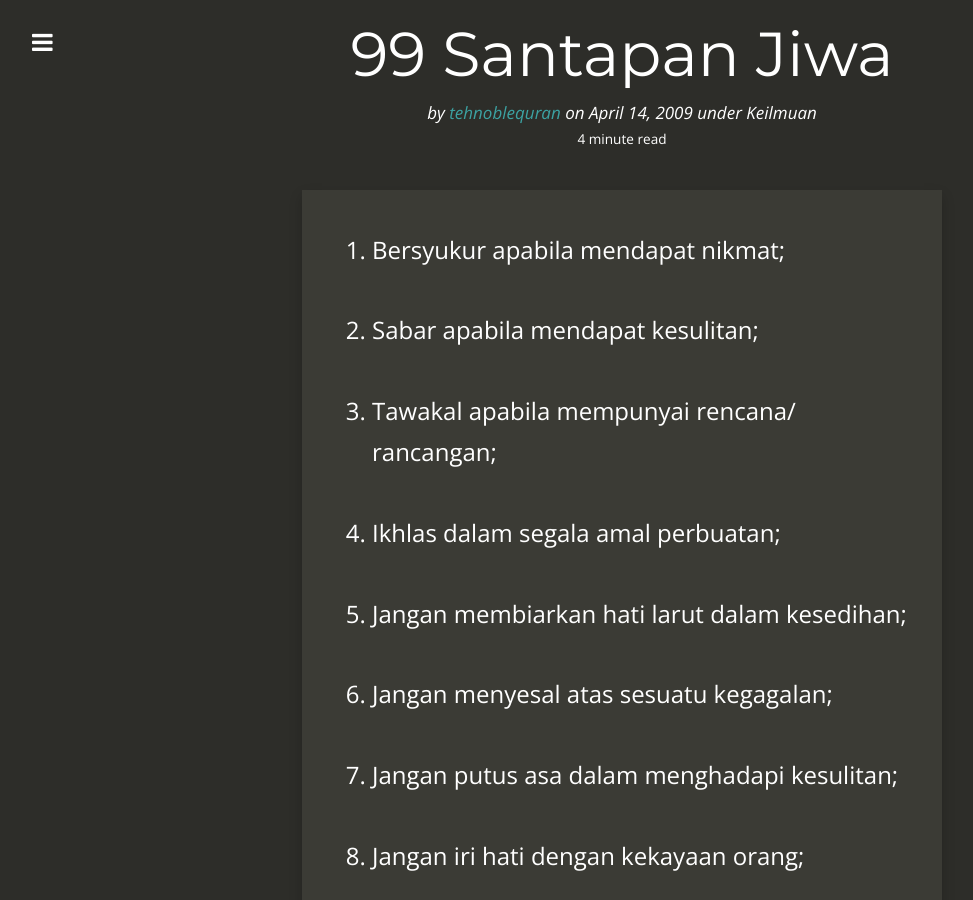
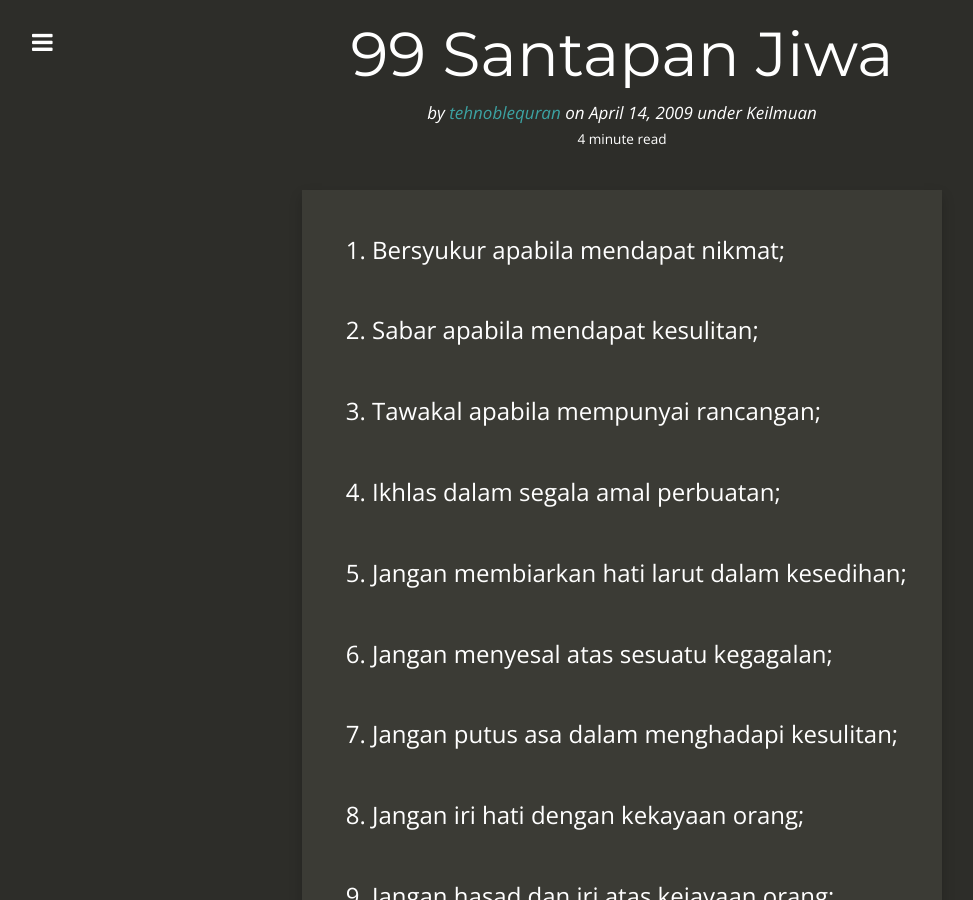
Before and after one commit to kedamaian/swsyafiq, a Jekyll site: the page built from _posts/2009-04-14-99-santapan-jiwa.md, in a window 1280 px wide and 900 px high. Shown: the whole window, without its empty margins (18-991 px from the left). Built offline with Jekyll 4.4.1, drawn with Linux system fonts in a browser that asks for light colours; nearby versions of some CDN libraries; comment, search, counter and statistics services are not loaded.

Commit message:
Updated 2009-04-14-99-santapan-jiwa.md

```diff
--- a/_posts/2009-04-14-99-santapan-jiwa.md
+++ b/_posts/2009-04-14-99-santapan-jiwa.md
@@ -10,7 +10,7 @@ categories:
 
 02. Sabar apabila mendapat kesulitan;
 
-03. Tawakal apabila mempunyai rencana/ rancangan;
+03. Tawakal apabila mempunyai rancangan;
 
 04. Ikhlas dalam segala amal perbuatan;
 
```
